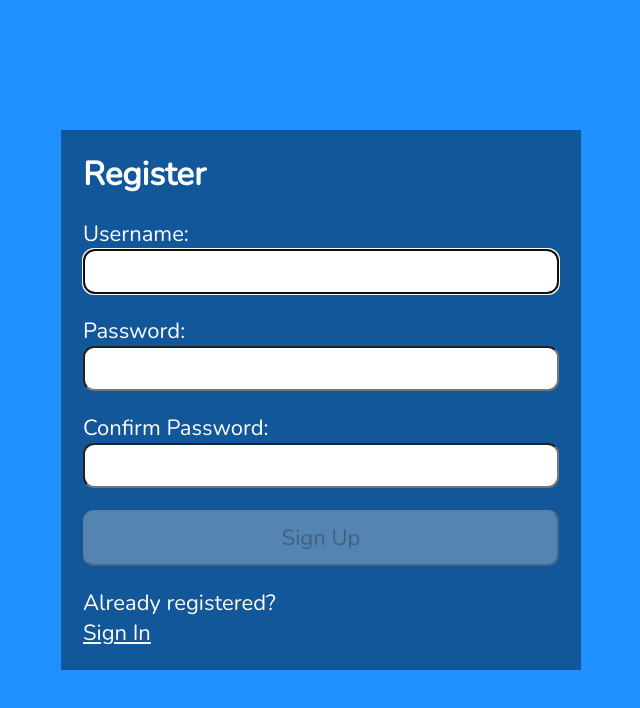
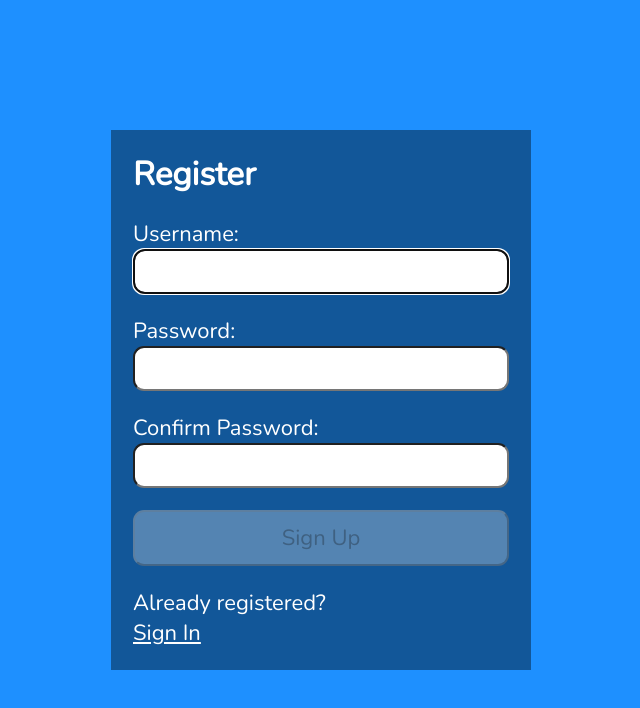
Before and after one commit to Ashwinv23/davegray-form-validation, a React (Create React App) app: page / in a window 1280 px wide. Shown: the top 708 px of the page, without its empty margins (319-959 px from the left). Built offline with nearby package versions, Linux system fonts and the light colour scheme.

Commit message:
reduced width of section

```diff
--- a/src/index.css
+++ b/src/index.css
@@ -28,7 +28,7 @@ body {
 
 section {
   width: 100%;
-  max-width: 520px;
+  max-width: 420px;
   min-height: 400px;
   display: flex;
   flex-direction: column;
```
